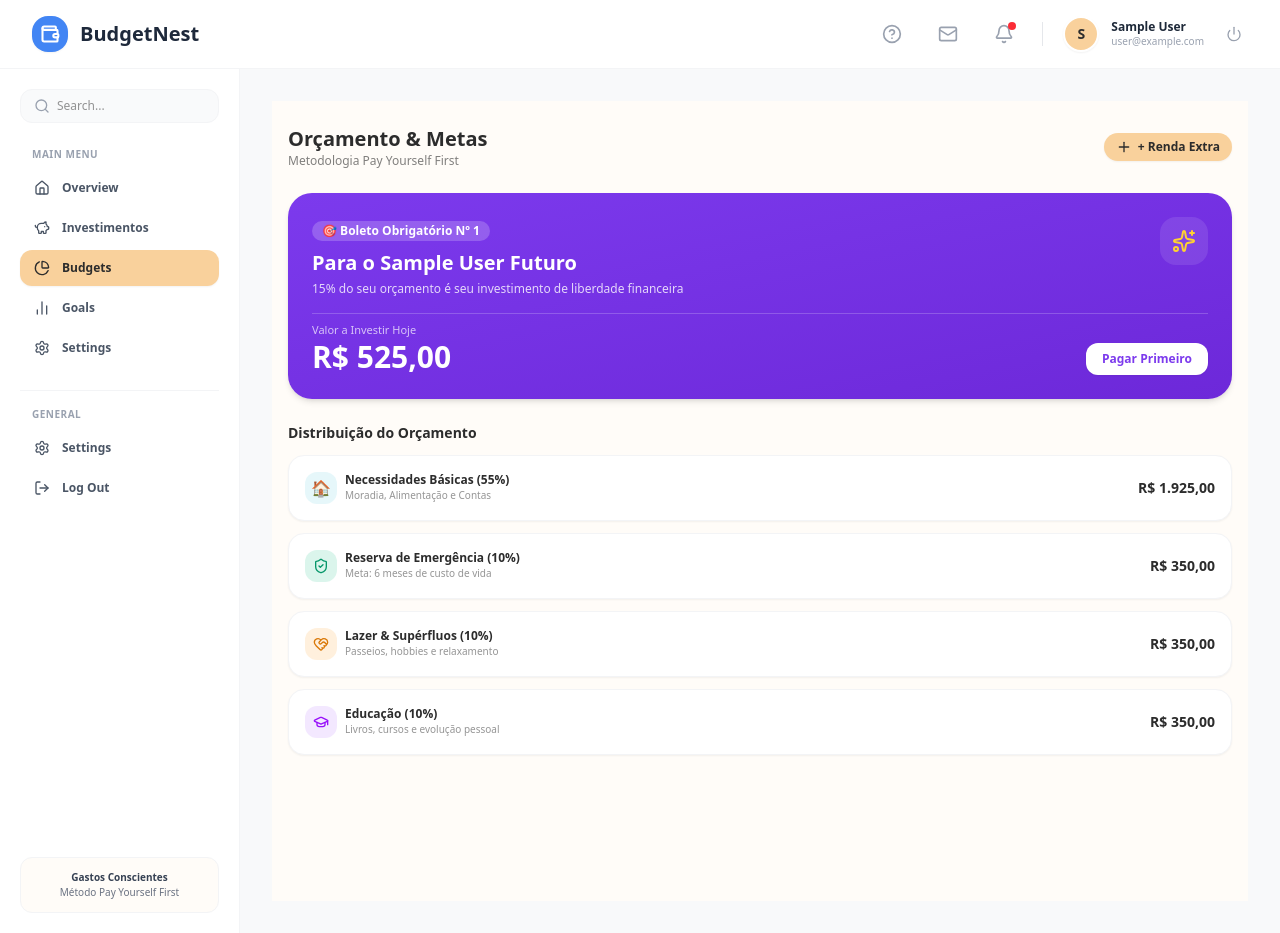
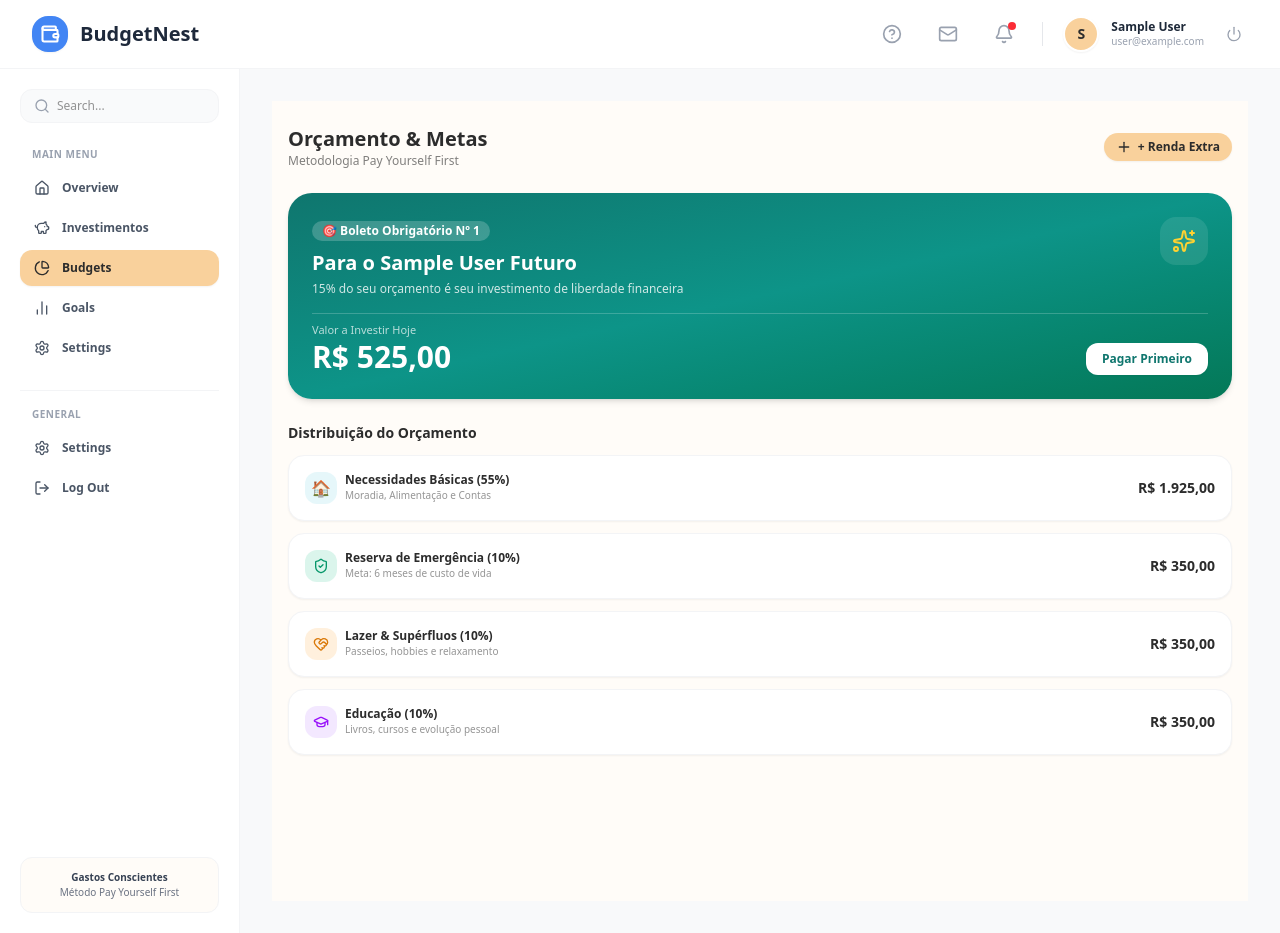
Before and after one commit to Kl3bs/personal-spendings-pwa, a Next.js app: page /budget in a window 1280 px wide. Built offline with nearby package versions, Linux system fonts and the light colour scheme; no server answers; the database is empty; sample sign-in values are in the browser's storage.

Commit message:
style(budget): alterar esquema de cores do card Pagar Primeiro para gradiente Esmeralda Teal sofisticado

```diff
--- a/app/budget/page.tsx
+++ b/app/budget/page.tsx
@@ -102,7 +102,7 @@ export default function BudgetPage() {
       </div>
 
       {/* Primary Highlight Card: "Para o Lucas do Futuro" (Pay Yourself First) */}
-      <div className="bg-gradient-to-br from-[#7C3AED] to-[#6D28D9] text-white rounded-3xl p-6 shadow-md space-y-4 mb-6 relative overflow-hidden">
+      <div className="bg-gradient-to-br from-[#0F766E] via-[#0D9488] to-[#047857] text-white rounded-3xl p-6 shadow-md space-y-4 mb-6 relative overflow-hidden">
         <div className="flex justify-between items-start">
           <div className="space-y-1">
             <span className="text-xs font-semibold px-2.5 py-0.5 bg-white/20 rounded-full inline-block">
@@ -139,7 +139,7 @@ export default function BudgetPage() {
             className={`py-2 px-4 text-xs font-bold rounded-xl shadow-xs transition-all ${
               isMetaReached
                 ? "bg-white/20 text-white/90 border border-white/30 cursor-not-allowed"
-                : "bg-white text-[#7C3AED] hover:bg-gray-50 active:scale-95"
+                : "bg-white text-[#0F766E] hover:bg-gray-50 active:scale-95"
             }`}
           >
             {isMetaReached ? "Meta Alcançada! 🎉" : "Pagar Primeiro"}
```
